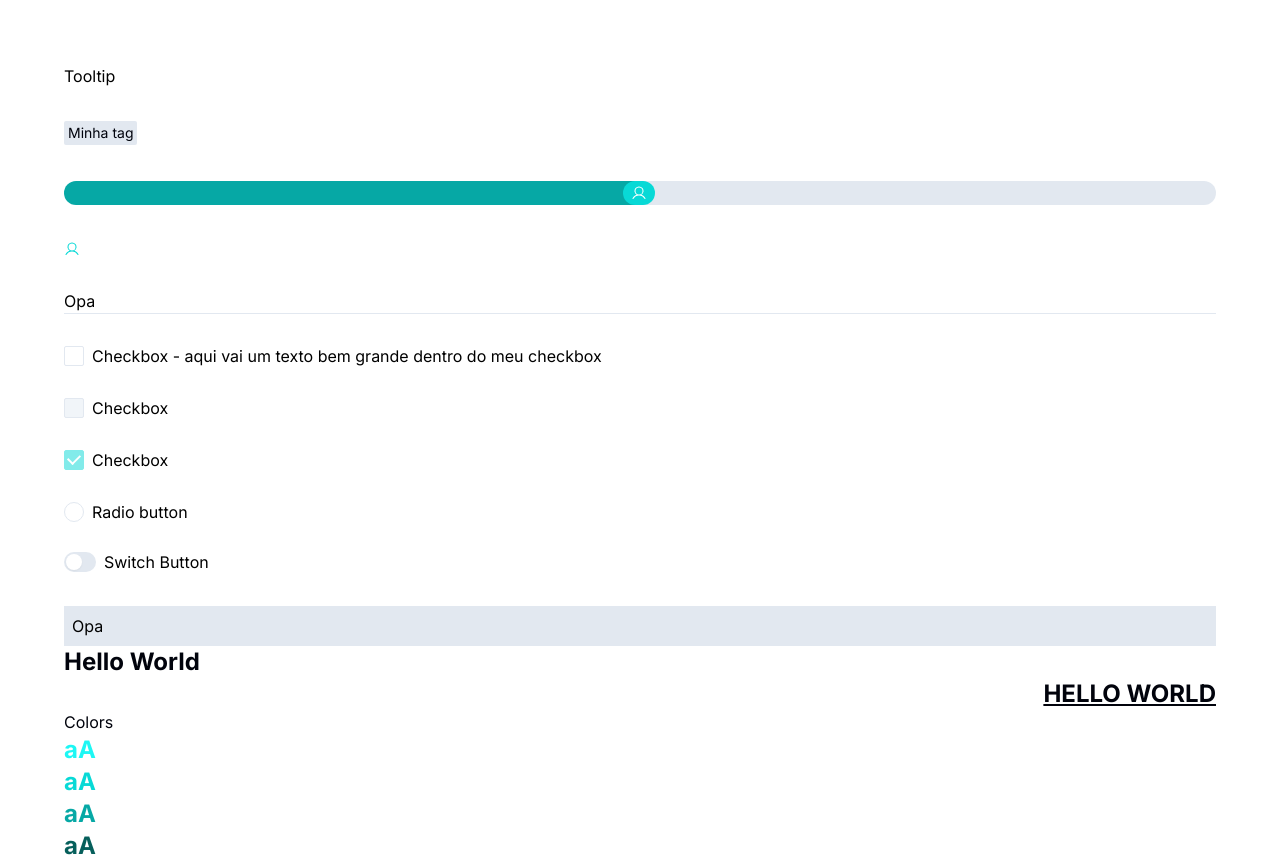
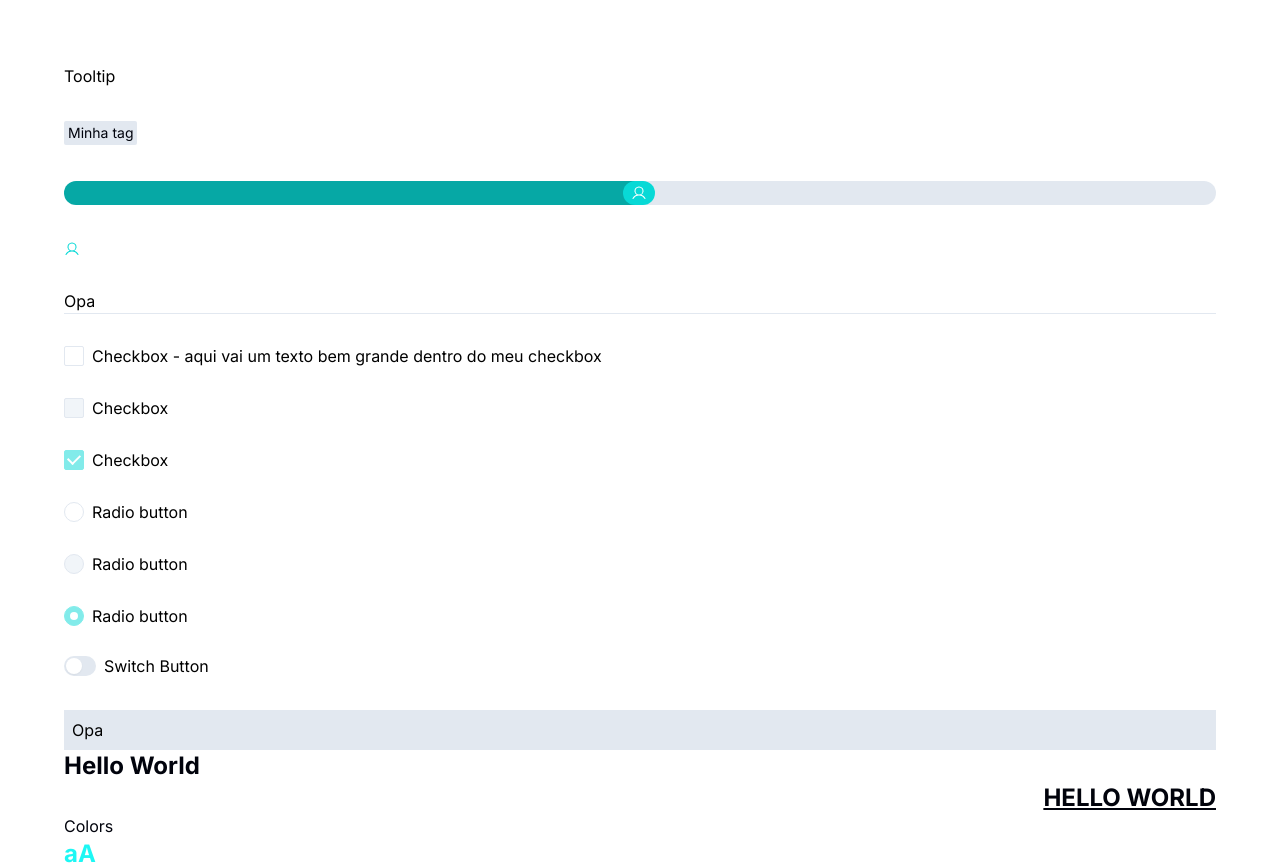
Before and after one commit to johnnyferreiradev/next-template, a Next.js app: page / in a window 1280 px wide. Shown: the top 865 px of the page. Built offline with nearby package versions, Linux system fonts and the light colour scheme.

Commit message:
Adjusting radio dark mode

```diff
--- a/src/app/page.tsx
+++ b/src/app/page.tsx
@@ -87,6 +87,7 @@ export default function Home() {
       <Checkbox className="mb-8" checked disabled>
         Checkbox
       </Checkbox>
+
       <Radio
         checked={checked}
         onChange={() => setChecked(!checked)}
@@ -94,6 +95,18 @@ export default function Home() {
       >
         Radio button
       </Radio>
+      <Radio onChange={() => setChecked(!checked)} className="mb-8" disabled>
+        Radio button
+      </Radio>
+      <Radio
+        onChange={() => setChecked(!checked)}
+        className="mb-8"
+        checked
+        disabled
+      >
+        Radio button
+      </Radio>
+
       <SwitchButton id="switch" className="mb-8">
         Switch Button
       </SwitchButton>
--- a/src/components/atom/Radio/styles.css
+++ b/src/components/atom/Radio/styles.css
@@ -39,7 +39,7 @@
   }
 
   .radio.disabled .radio__input:checked ~ .radio__checkmark {
-    @apply opacity-25;
+    @apply opacity-50 bg-[var(--primary-color-200)];
   }
 
   .radio__content {
```
